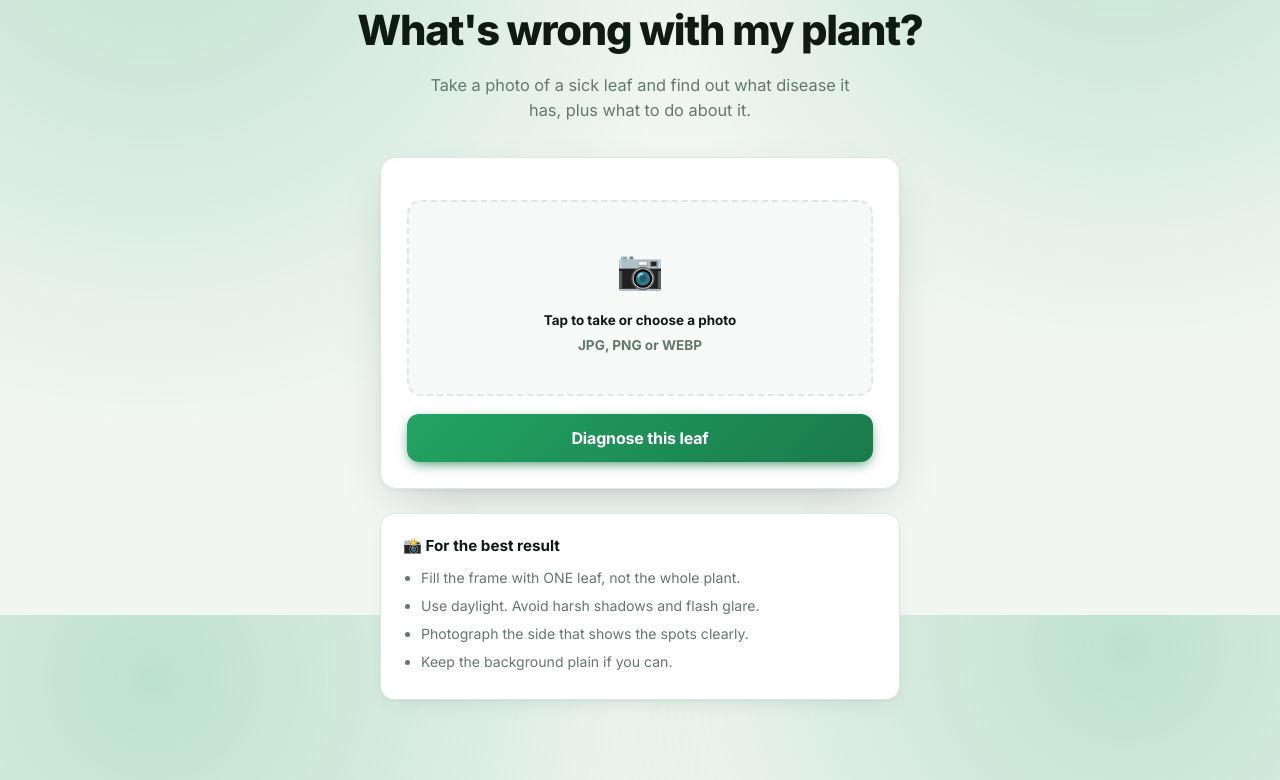
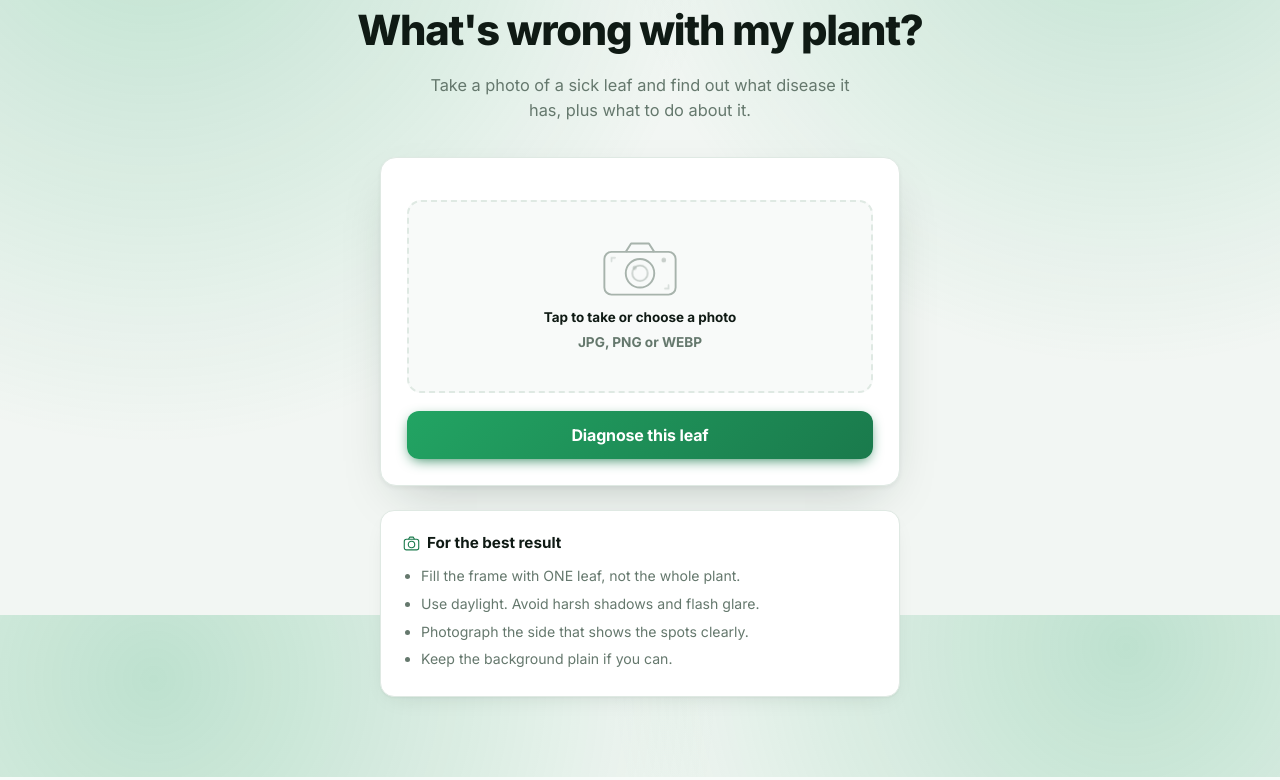
Before and after one commit to GluteusMaximus-hco/tanim-doctor, a Flask app: page / in a window 1280 px wide. Shown: the part 185-965 px from the top of the page. Run offline with Flask 3, Linux system fonts and the light colour scheme.

Commit message:
Replace camera emoji with themed SVG icon

```diff
--- a/static/style.css
+++ b/static/style.css
@@ -151,7 +189,21 @@ main{padding:34px 0 80px}
   cursor:pointer;transition:.2s;background:var(--card-2);display:block;position:relative;overflow:hidden;
 }
 .drop:hover{border-color:var(--green);background:var(--bg-tint)}
-.drop .ic{font-size:2.4rem;display:block}
+/* the camera icon is an inline svg now, not an emoji, so it takes the theme
+   color and sits quietly in the background instead of shouting in full color */
+.drop .ic{
+  width:76px;height:auto;display:block;margin:0 auto;
+  color:var(--muted);opacity:.55;
+  transition:color .2s, opacity .2s, transform .25s;
+}
+.drop:hover .ic{color:var(--green);opacity:1;transform:translateY(-2px) scale(1.04)}
+/* the lens rings get a slow pulse so the drop zone feels alive, not dead */
+.drop .ic circle:nth-of-type(2){
+  transform-origin:center; animation:lensPulse 3.5s ease-in-out infinite;
+}
+@keyframes lensPulse{0%,100%{opacity:.75}50%{opacity:.3}}
+
+.tip-ic{width:17px;height:17px;color:var(--green);flex-shrink:0}
 .drop .t{font-weight:650;margin-top:10px;color:var(--ink)}
 .drop .s{color:var(--muted);font-size:.85rem;margin-top:4px}
 #preview{max-width:100%;border-radius:12px;margin-top:16px;display:none;box-shadow:var(--shadow)}
--- a/templates/index.html
+++ b/templates/index.html
@@ -9,7 +9,21 @@
 <div class="upload">
   <form method="post" action="{{ url_for('diagnose') }}" enctype="multipart/form-data" id="f">
     <label class="drop" for="img">
-      <span class="ic">📷</span>
+      <svg class="ic" viewBox="0 0 64 48" fill="none" aria-hidden="true">
+        <!-- camera body, drawn as strokes so it picks up whatever color the theme is -->
+        <rect x="2" y="10" width="60" height="36" rx="6" stroke="currentColor" stroke-width="1.6"/>
+        <!-- the little hump on top where the viewfinder sits -->
+        <path d="M20 10 L24.5 3 H39.5 L44 10" stroke="currentColor" stroke-width="1.6" stroke-linejoin="round"/>
+        <!-- lens. two rings + a highlight so it reads as glass, not a donut -->
+        <circle cx="32" cy="28" r="12" stroke="currentColor" stroke-width="1.6"/>
+        <circle cx="32" cy="28" r="6.5" stroke="currentColor" stroke-width="1.2" opacity=".75"/>
+        <circle cx="27.5" cy="23.5" r="1.8" fill="currentColor" opacity=".5"/>
+        <!-- flash bulb -->
+        <circle cx="52" cy="17" r="2" fill="currentColor" opacity=".6"/>
+        <!-- corner brackets, like a focus reticle framing the shot -->
+        <path d="M8 18 V15 H11" stroke="currentColor" stroke-width="1.4" opacity=".4" stroke-linecap="round"/>
+        <path d="M56 38 V41 H53" stroke="currentColor" stroke-width="1.4" opacity=".4" stroke-linecap="round"/>
+      </svg>
       <div class="t">Tap to take or choose a photo</div>
       <div class="s">JPG, PNG or WEBP</div>
     </label>
@@ -20,7 +34,14 @@
 </div>
 
 <div class="tips">
-  <h3>📸 For the best result</h3>
+  <h3>
+    <svg class="tip-ic" viewBox="0 0 20 20" fill="none" aria-hidden="true">
+      <rect x="1.5" y="5" width="17" height="12.5" rx="2.5" stroke="currentColor" stroke-width="1.3"/>
+      <path d="M6.5 5 L8 2.5 H12 L13.5 5" stroke="currentColor" stroke-width="1.3" stroke-linejoin="round"/>
+      <circle cx="10" cy="11.2" r="3.8" stroke="currentColor" stroke-width="1.3"/>
+    </svg>
+    For the best result
+  </h3>
   <ul>
     <li>Fill the frame with ONE leaf, not the whole plant.</li>
     <li>Use daylight. Avoid harsh shadows and flash glare.</li>
```
Also changed, not shown: other parts of static/style.css (+42 -4 lines).
